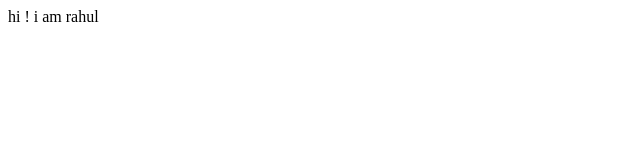
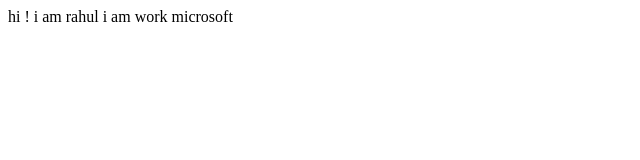
Before and after one commit to rahulkhatri3/student-name-site, a plain HTML site: page index.html in a window 1280 px wide. Shown: the whole page, without its empty margins (0-640 px from the left). Drawn offline with Linux system fonts and the light colour scheme.

Commit message:
Update index.html
update text

```diff
--- a/index.html
+++ b/index.html
@@ -7,5 +7,6 @@
 </head>
 <body>
     hi ! i am rahul
+    i am work microsoft
 </body>
 </html>
```
